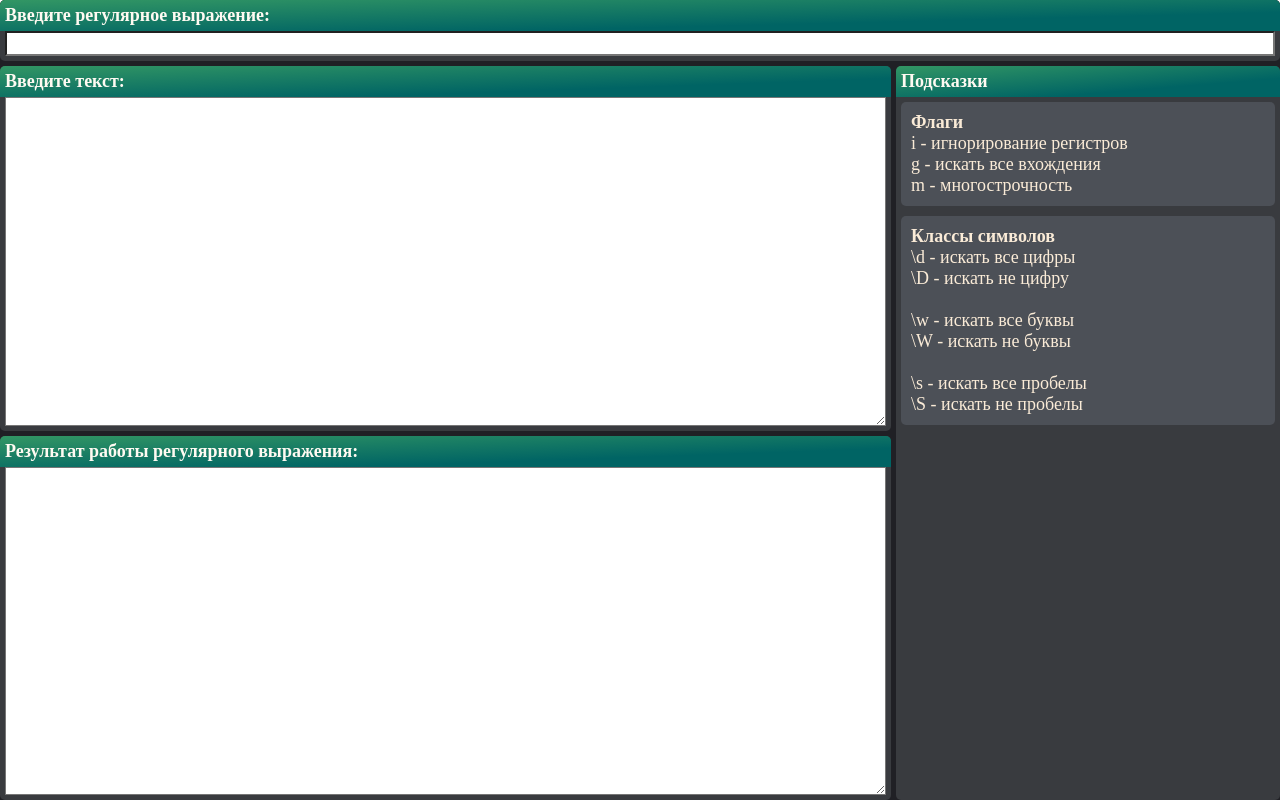
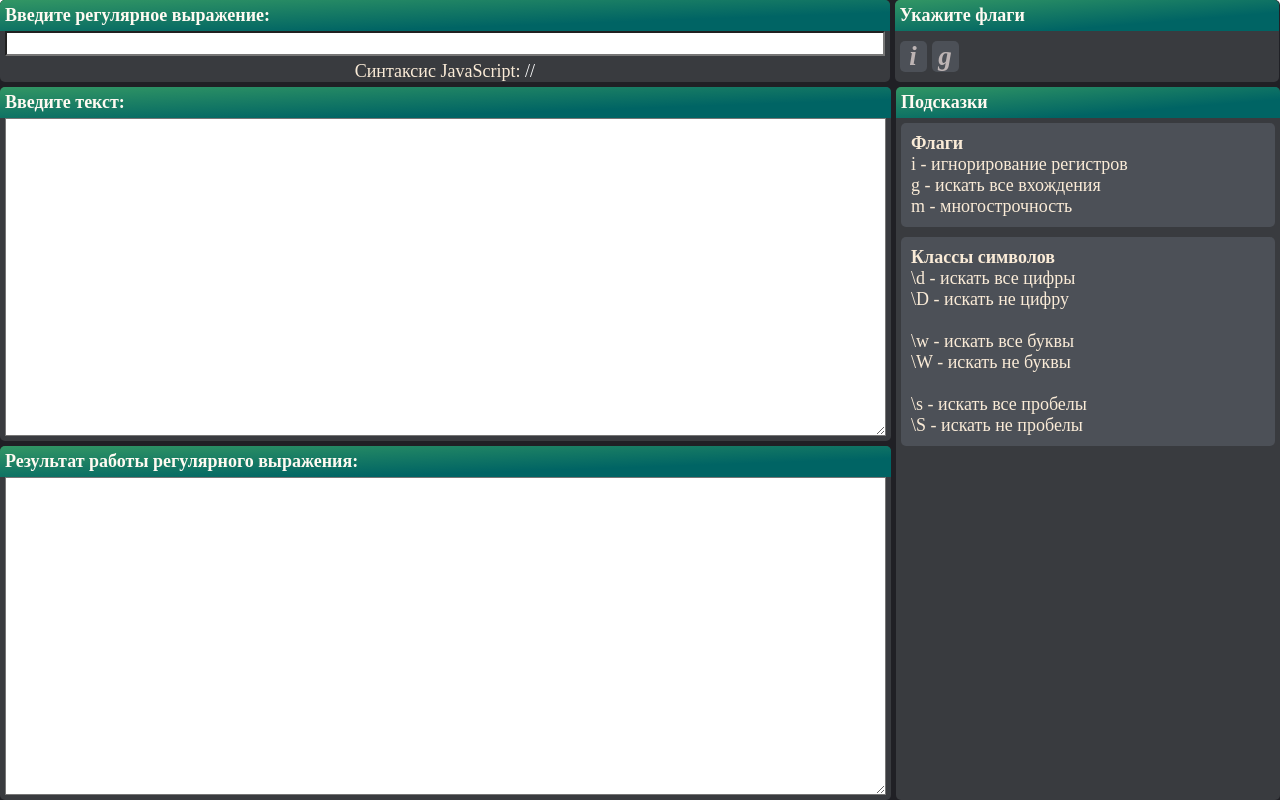
Before and after one commit to IvanKrepk/JavaScriptLearning, a plain HTML site: page RegExp/index.html in a window 1280 px wide. Drawn offline with Linux system fonts and the light colour scheme.

Commit message:
RegExp: add flags, add styles

```diff
--- a/RegExp/assets/css/style.css
+++ b/RegExp/assets/css/style.css
@@ -5,6 +5,9 @@
     --palette-background-text: rgb(255, 255, 255);
     --palette-otline-focused: rgb(131, 131, 153);
     --palette-box-shadow-focused: rgb(102, 92, 92);
+    --palette-text-shadow-flags-checked: rgb(81, 147, 233);
+    --palette-text-shadow-flags-unchecked: rgb(189, 180, 180);
+    --palette-background-flags-active: rgb(50, 53, 58);
 }
 
 * {
@@ -82,11 +85,43 @@ input[type = 'text']:focus, textarea:focus {
     border-radius: 5px;
 }
 
+.block_reg_exp_constructor {
+    display: flex;
+    flex-direction: row;
+}
+
 .block_reg_exp {
     display: flex;
     flex-direction: column;
     border-radius: 5px;
     background-color: var(--palette-background-l1);
+    width: 69.5%;
+    margin: 0 5px 0 0;
+}
+
+.block_reg_exp_sample {
+    display: inline-block;
+    text-align: center;
+}
+
+.block_reg_exp_sample span {
+    color: var(--palette-background-text);
+}
+
+.block_reg_exp_flags {
+    display: flex;
+    flex-direction: column;
+    border-radius: 5px;
+    background-color: var(--palette-background-l1);
+    width: 30%;
+}
+
+.block_flags {
+    display: flex;
+    flex-direction: row;
+    height: 100%;
+    align-items: center;
+    padding-left: 5px;
 }
 
 .block_input_text {
@@ -106,3 +141,41 @@ input[type = 'text']:focus, textarea:focus {
     background-color: var(--palette-background-l1);
     border-radius: 5px;
 }
+
+.cb_reg_exp_flag {
+    position: absolute;
+    z-index: -1;
+    opacity: 0.2;
+  }
+
+.cb_reg_exp_flag+label {
+    display: inline-block;
+    cursor: pointer;
+    background-color: var(--palette-background-l2);
+    font-size: 1.5rem;
+    font-style: italic;
+    font-weight: bold;
+    width: 1em;
+    text-align: center;
+    border-radius: 5px;
+    margin-right: 5px;
+  }
+
+:not(.cb_reg_exp_flag:checked)+label {
+    color: var(--palette-text-shadow-flags-unchecked);
+}
+
+.cb_reg_exp_flag:checked+label {
+    color: var(--palette-text-shadow-flags-checked);
+    background-color: var(--palette-background-flags-active);
+}
+
+.cb_reg_exp_flag+label:hover {
+    color: var(--palette-text-shadow-flags-checked);
+    text-shadow: 0 0 5px var(--palette-text-shadow-flags-checked);
+    box-shadow: 0 0 10px var(--palette-text-shadow-flags-checked);
+}
+
+.cb_reg_exp_flag+label:active {
+    background-color: var(--palette-background-flags-active);
+}
--- a/RegExp/assets/js/script.js
+++ b/RegExp/assets/js/script.js
@@ -33,13 +33,25 @@ let result = '';
 let txtTextInput = document.querySelector("#txt_text_input");
 let txtRegExp = document.querySelector("#txt_reg_exp");
 let txtTextResult = document.querySelector("#txt_text_result")
+let blockRegExpSample = document.querySelector(".block_reg_exp_sample");
+let lblRegExpSample = blockRegExpSample.querySelector("span");
+let cbFlagIndependentRegister = document.querySelector("#cbFlagIndependentRegister");
+let cbFlagGlobalSearch = document.querySelector("#cbFlagGlobalSearch");
 
 function regExpExecute() {
     textExample = txtTextInput.value;
     textRegExp = txtRegExp.value;
 
+    let flags = "";
+    if (cbFlagIndependentRegister.checked) {
+        flags = flags + "i";
+    }
+    if (cbFlagGlobalSearch.checked) {
+        flags = flags + "g";
+    }
+
     if ((textExample != '') && (textRegExp != '')) {
-        let regularExp = new RegExp(textRegExp, "g");
+        let regularExp = new RegExp(textRegExp, flags);
         result = textExample.match(regularExp);
         txtTextResult.value = result;
         console.log('text = ' + textExample + ', regexp = ' + textRegExp + ', result = ' + result);
@@ -48,6 +60,24 @@ function regExpExecute() {
     }
 };
 
+function setRegExpSample() {
+    let sample = "/" + txtRegExp.value + "/";
+    let flagI = (cbFlagIndependentRegister.checked) ? ("i") : ("");
+    sample = sample + flagI;
+    lblRegExpSample.innerHTML = sample;
+}
+
+function regExpChanged() {
+    setRegExpSample();
+}
+
 txtTextInput.addEventListener('input', regExpExecute);
 
 txtRegExp.addEventListener('input', regExpExecute);
+txtRegExp.addEventListener('input', regExpChanged);
+cbFlagIndependentRegister.addEventListener('click', regExpExecute);
+cbFlagIndependentRegister.addEventListener('click', regExpChanged);
+cbFlagGlobalSearch.addEventListener('click', regExpExecute);
+cbFlagGlobalSearch.addEventListener('click', regExpChanged);
+
+setRegExpSample();
--- a/RegExp/index.html
+++ b/RegExp/index.html
@@ -8,9 +8,28 @@
 </head>
 <body>
     <div class="main">
-        <div class="block_reg_exp">
-            <h2>Введите регулярное выражение:</h2>
-            <input id="txt_reg_exp" type="text"></input>
+        <div class="block_reg_exp_constructor">
+            <div class="block_reg_exp">
+                <h2>Введите регулярное выражение:</h2>
+                <input id="txt_reg_exp" type="text"></input>
+                <div class="block_reg_exp_sample">
+                    Синтаксис JavaScript:
+                    <span id="lblRegExpSample">/RegExpSample/</span>
+                </div>
+            </div>
+            <div class="block_reg_exp_flags">
+                <h2>Укажите флаги</h2>
+                <div class="block_flags">
+                    <div>
+                        <input type="checkbox" class="cb_reg_exp_flag" id="cbFlagIndependentRegister"/>
+                        <label for="cbFlagIndependentRegister">i</label>
+                    </div>
+                    <div>
+                        <input type="checkbox" class="cb_reg_exp_flag" id="cbFlagGlobalSearch"/>
+                        <label for="cbFlagGlobalSearch">g</label>
+                    </div>
+                </div>
+            </div>
         </div>
         <div class="block_center">
             <div class="block_data">
```
